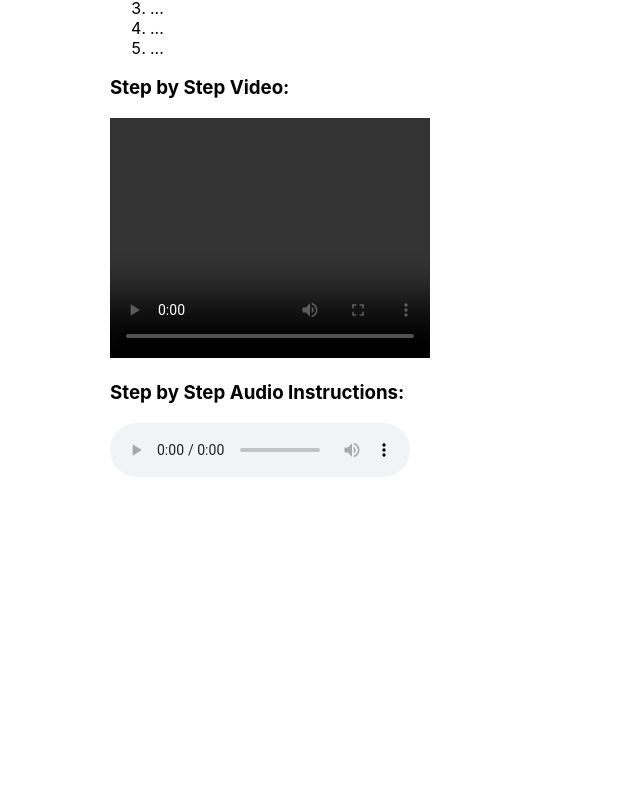
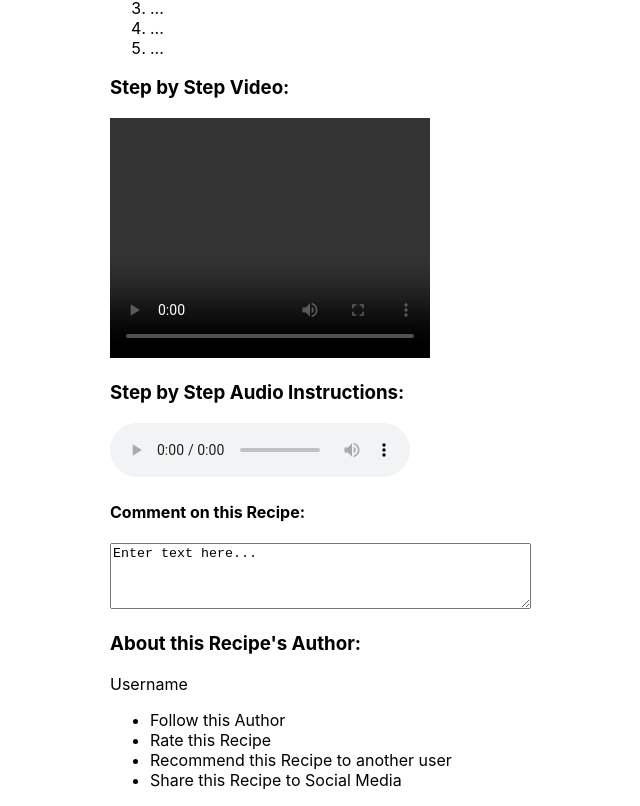
Before and after one commit to GBedenko/cookinghub-web, a React (Create React App) app in the folder my-app/: page / in a window 1280 px wide. Shown: the part 694-1500 px from the top of the page, without its empty margins (18-658 px from the left). Before the commit the page ends 1175 px from the top, so only its background shows below. Built offline with nearby package versions, Linux system fonts and the light colour scheme.

Commit message:
Initial react components for recipe footer created

```diff
--- a/my-app/src/App.js
+++ b/my-app/src/App.js
@@ -9,10 +9,13 @@ import cooking_logo from './img/cooking_logo.png';
 // Import other component this one will use
 import Header from './components/header/Header';
 import RecipeHeader from './components/recipe/recipeHeader/RecipeHeader'
-import Ingrediants from './components/recipe/ingrediants/Ingrediants';
+import Ingredients from './components/recipe/ingredients/Ingredients';
 import PreperationSteps from './components/recipe/preperationsSteps/PreperationSteps';
 import RecipeVideo from './components/recipe/recipeVideo/RecipeVideo'
 import RecipeSoundFile from './components/recipe/recipeSoundFile/RecipeSoundFile'
+import RecipeCommentBox from './components/recipe/recipeFooter/recipeCommentBox/RecipeCommentBox';
+import RecipeAboutAuthor from './components/recipe/recipeFooter/recipeAboutAuthor/RecipeAboutAuthor';
+import RecipeSharingOptions from './components/recipe/recipeFooter/recipeSharingOptions/RecipeSharingOptions';
 
 class App extends Component {
 
@@ -33,10 +36,13 @@ class App extends Component {
         <div class="recipe">
           <Header title="Yummy Recipes" logo={cooking_logo} onSearchClick={this.onSearch} backgroundColor="#339FFF" />
           <RecipeHeader recipe_image={cooking_logo}/>
-          <Ingrediants/>
+          <Ingredients/>
           <PreperationSteps/>
           <RecipeVideo/>
           <RecipeSoundFile/>
+          <RecipeCommentBox/>
+          <RecipeAboutAuthor/>
+          <RecipeSharingOptions/>
         </div>
       </div>
     );
--- a/my-app/src/components/recipe/ingrediants/Ingrediants.js
+++ b/my-app/src/components/recipe/ingredients/Ingredients.js
@@ -1,6 +1,6 @@
 import React, { Component } from 'react';
 
-class Ingrediants extends Component {
+class Ingredients extends Component {
 
     constructor(props){
         super(props);
@@ -13,7 +13,7 @@ class Ingrediants extends Component {
     render() {
 
         return (
-            <div className="ingrediants">
+            <div className="Ingredients">
                 <h3>Ingrediants:</h3>
                 <ul>
                     <li>...</li>
@@ -26,4 +26,4 @@ class Ingrediants extends Component {
         );
     }
 }
-export default Ingrediants;
+export default Ingredients;
--- /dev/null
+++ b/my-app/src/components/recipe/recipeFooter/recipeAboutAuthor/RecipeAboutAuthor.js
@@ -0,0 +1,24 @@
+import React, { Component } from 'react';
+
+class recipeAboutAuthor extends Component {
+
+    constructor(props){
+        super(props);
+
+        this.state = {
+        };
+
+    }
+
+    render() {
+
+        return (
+
+            <div className="recipeAboutAuthor">
+                <h3>About this Recipe's Author:</h3>
+                <p>Username</p>
+            </div>
+        );
+    }
+}
+export default recipeAboutAuthor;
--- /dev/null
+++ b/my-app/src/components/recipe/recipeFooter/recipeCommentBox/RecipeCommentBox.js
@@ -0,0 +1,24 @@
+import React, { Component } from 'react';
+
+class recipeCommentBox extends Component {
+
+    constructor(props){
+        super(props);
+
+        this.state = {
+        };
+
+    }
+
+    render() {
+
+        return (
+
+            <div className="recipeCommentBox">
+                <h4>Comment on this Recipe:</h4>
+                <textarea rows="4" cols="50" name="comment" form="usrform">Enter text here...</textarea>
+            </div>
+        );
+    }
+}
+export default recipeCommentBox;
--- /dev/null
+++ b/my-app/src/components/recipe/recipeFooter/recipeSharingOptions/RecipeSharingOptions.js
@@ -0,0 +1,27 @@
+import React, { Component } from 'react';
+
+class RecipeSharingOptions extends Component {
+
+    constructor(props){
+        super(props);
+
+        this.state = {
+        };
+
+    }
+
+    render() {
+
+        return (
+            <div className="RecipeSharingOptions">
+                <ul>
+                    <li>Follow this Author</li>
+                    <li>Rate this Recipe</li>
+                    <li>Recommend this Recipe to another user</li>
+                    <li>Share this Recipe to Social Media</li>
+                </ul>
+            </div>
+        );
+    }
+}
+export default RecipeSharingOptions;
--- a/my-app/src/components/recipe/recipeHeader/RecipeHeader.js
+++ b/my-app/src/components/recipe/recipeHeader/RecipeHeader.js
@@ -21,7 +21,7 @@ class RecipeHeader extends Component {
                 blah blah blah blah blah blah blah blah blah blah blah blah blah blah blah blah blah blah blah blah
                 blah blah blah blah blah blah blah blah blah blah blah blah blah blah blah blah blah blah blah blah
                 </p>
-                <img src={this.props.recipe_image} style={{width: 100, height: 100}}/>
+                <img src={this.props.recipe_image} style={{width: 100, height: 100}} alt="blah"/>
             </div>
         );
     }
```
Also changed, not shown: my-app/src/components/recipe/ingredients/Ingredients.css (added), my-app/src/components/recipe/recipeFooter/recipeAboutAuthor/RecipeAboutAuthor.css (added), my-app/src/components/recipe/recipeFooter/recipeCommentBox/RecipeCommentBox.css (added), my-app/src/components/recipe/recipeFooter/recipeSharingOptions/RecipeSharingOptions.css (added).
